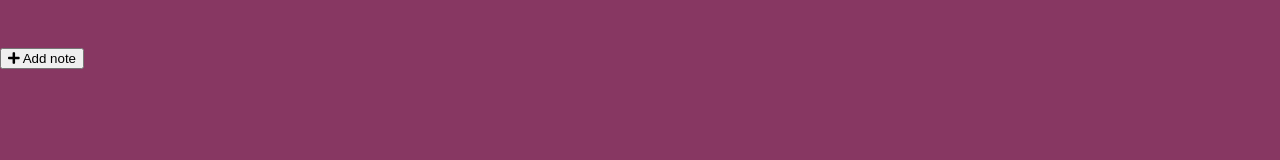
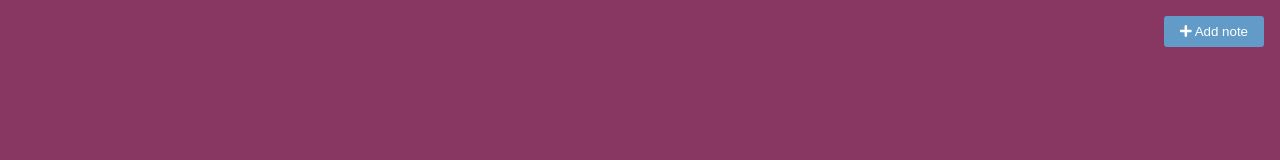
Before and after one commit to lilian-rangel/Projeto-Notes-App, a plain HTML site: page index.html in a window 1280 px wide. Drawn offline with nearby package versions, Linux system fonts and the light colour scheme.

Commit message:
:lipstick: feat: style add class

```diff
--- a/assets/css/style.css
+++ b/assets/css/style.css
@@ -13,3 +13,19 @@ body {
     margin: 0;
     padding-top: 3rem;
 }
+
+.add {
+  position: fixed;
+  top: 1rem;
+  right: 1rem;
+  background-color: #629bc8;
+  color: #fff;
+  border: none;
+  border-radius: 3px;
+  padding: 0.5rem 1rem;
+  cursor: pointer;
+}
+
+.add:active {
+  transform: scale(0.98);
+}
```
